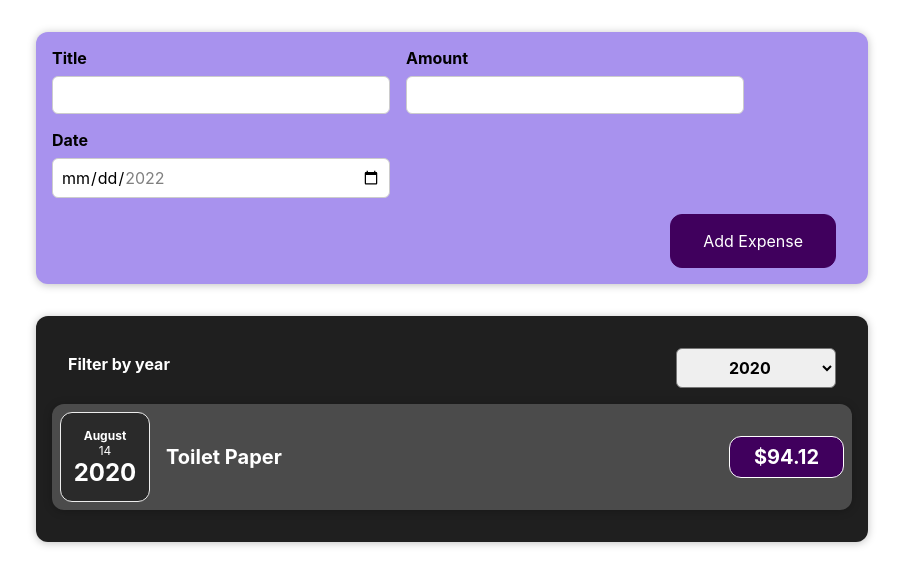
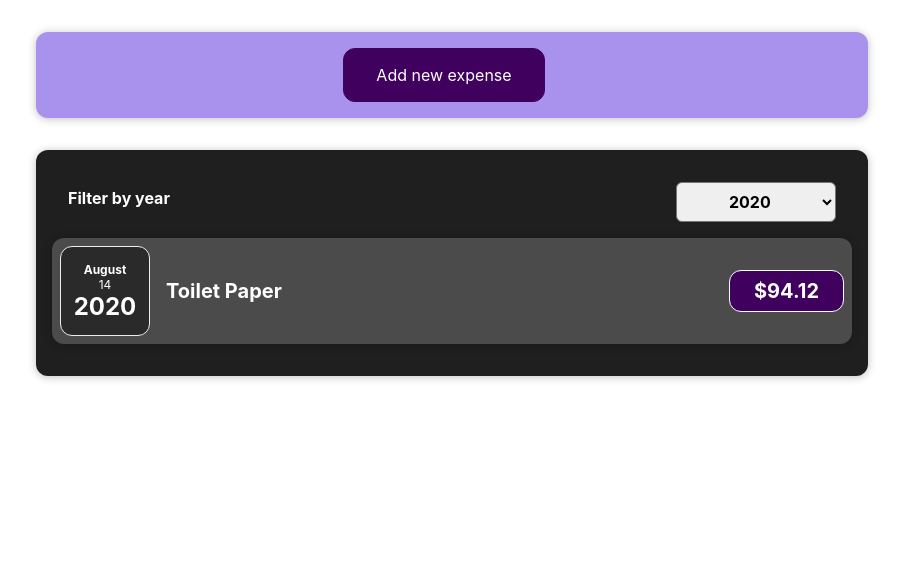
Before and after one commit to araujogabriel00/studying-react, a React (Create React App) app: page / in a window 1280 px wide. Shown: the top 586 px of the page, without its empty margins (188-1091 px from the left). Built offline with nearby package versions, Linux system fonts and the light colour scheme.

Commit message:
Conditional Content

```diff
--- a/src/components/NewExpense/ExpenseForm.js
+++ b/src/components/NewExpense/ExpenseForm.js
@@ -67,6 +67,9 @@
         </div>
       </div>
       <div className="new-expense__actions">
+        <button type="button" onClick={props.onCancel}>
+          Cancel
+        </button>
         <button type="submit">Add Expense</button>
       </div>
     </form>
--- a/src/components/NewExpense/NewExpense.js
+++ b/src/components/NewExpense/NewExpense.js
@@ -1,19 +1,38 @@
-import React from "react";
+import React, { useState } from "react";
 import "./NewExpense.css";
 import ExpenseForm from "./ExpenseForm";
 
 const NewExpense = (props) => {
+  const [isEditing, setIsEditing] = useState(false);
+
   const saveExpenseDataHandler = (enteredExpenseData) => {
     const expenseData = {
       ...enteredExpenseData,
       id: Math.random().toString(),
     };
     props.onAddExpense(expenseData);
+    setIsEditing(false);
+  };
+
+  const startEditingHandler = () => {
+    setIsEditing(true);
+  };
+
+  const stopEditingHandler = () => {
+    setIsEditing(false);
   };
 
   return (
     <div className="new-expense">
-      <ExpenseForm onSaveExpenseData={saveExpenseDataHandler} />
+      {!isEditing && (
+        <button onClick={startEditingHandler}>Add new expense</button>
+      )}
+      {isEditing && (
+        <ExpenseForm
+          onSaveExpenseData={saveExpenseDataHandler}
+          onCancel={stopEditingHandler}
+        />
+      )}
     </div>
   );
 };
```
